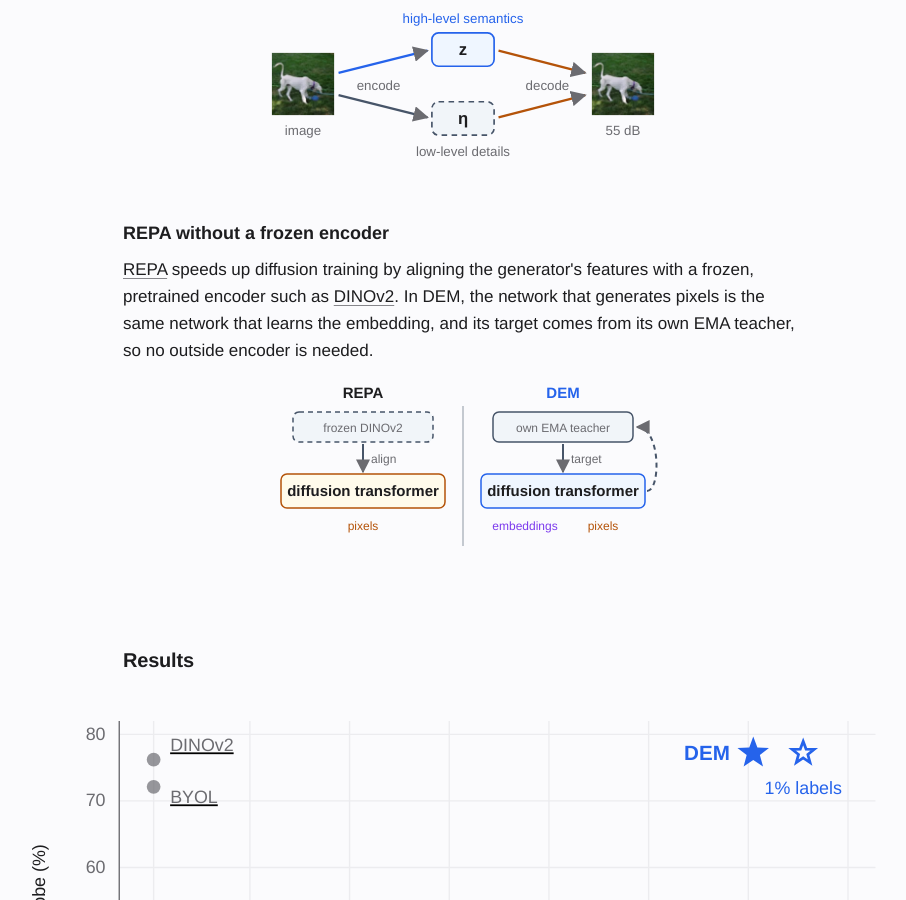
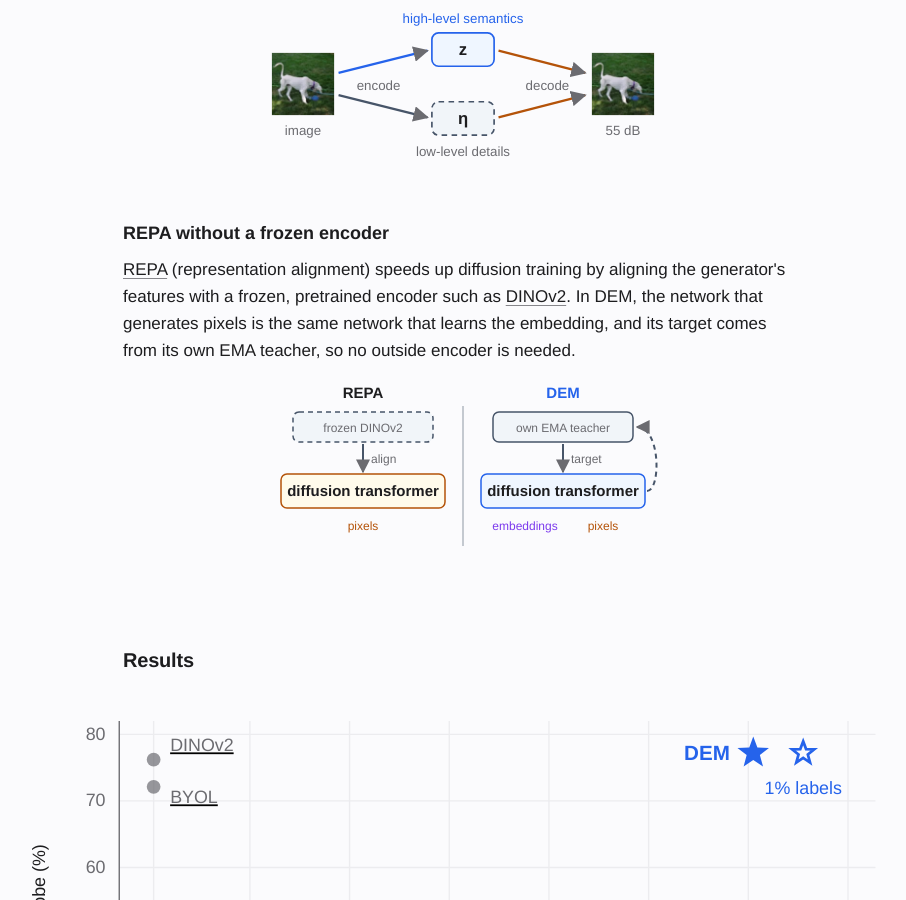
Before and after one commit to rabiulcste/rabiulcste.github.io, a Jekyll site: the page built from dem-denoising-embeddings/index.html, in a window 1280 px wide and 900 px high, scrolled down 5910 px. Shown: the whole window, without its empty margins (177-1083 px from the left). Built offline with Jekyll 4.4.1, drawn with Linux system fonts in a browser that asks for light colours.

Commit message:
DEM page: expand REPA

```diff
--- a/dem-denoising-embeddings/index.html
+++ b/dem-denoising-embeddings/index.html
@@ -502,7 +502,7 @@
 <image href="view_clean.webp" x="296" y="44" width="56" height="56" preserveAspectRatio="none"/><text class="sm" x="324" y="118" text-anchor="middle">55 dB</text>
 </svg></figure>
     <h3 id="repa">REPA without a frozen encoder</h3>
-    <p><a href="https://arxiv.org/abs/2410.06940">REPA</a> speeds up diffusion training by aligning the generator's features with a frozen, pretrained encoder such as <a href="https://arxiv.org/abs/2304.07193">DINOv2</a>. In DEM, the network that generates pixels is the same network that learns the embedding, and its target comes from its own EMA teacher, so no outside encoder is needed.</p>
+    <p><a href="https://arxiv.org/abs/2410.06940">REPA</a> (representation alignment) speeds up diffusion training by aligning the generator's features with a frozen, pretrained encoder such as <a href="https://arxiv.org/abs/2304.07193">DINOv2</a>. In DEM, the network that generates pixels is the same network that learns the embedding, and its target comes from its own EMA teacher, so no outside encoder is needed.</p>
     <figure class="dem-fig"><svg class="dem-svg dem-flow dem-sketch" viewBox="0 0 400 176" role="img" aria-labelledby="repa-t">
 <title id="repa-t">Left, REPA: a frozen DINOv2 encoder aligns the features of a diffusion transformer. Right, DEM: the network's own EMA teacher gives the target to a diffusion transformer that outputs both embeddings and pixels.</title>
 <defs><marker id="ah-repa" viewBox="0 0 10 10" refX="9" refY="5" markerWidth="7" markerHeight="7" orient="auto-start-reverse"><path d="M0 0L10 5L0 10z" class="ahd"/></marker></defs>
```
